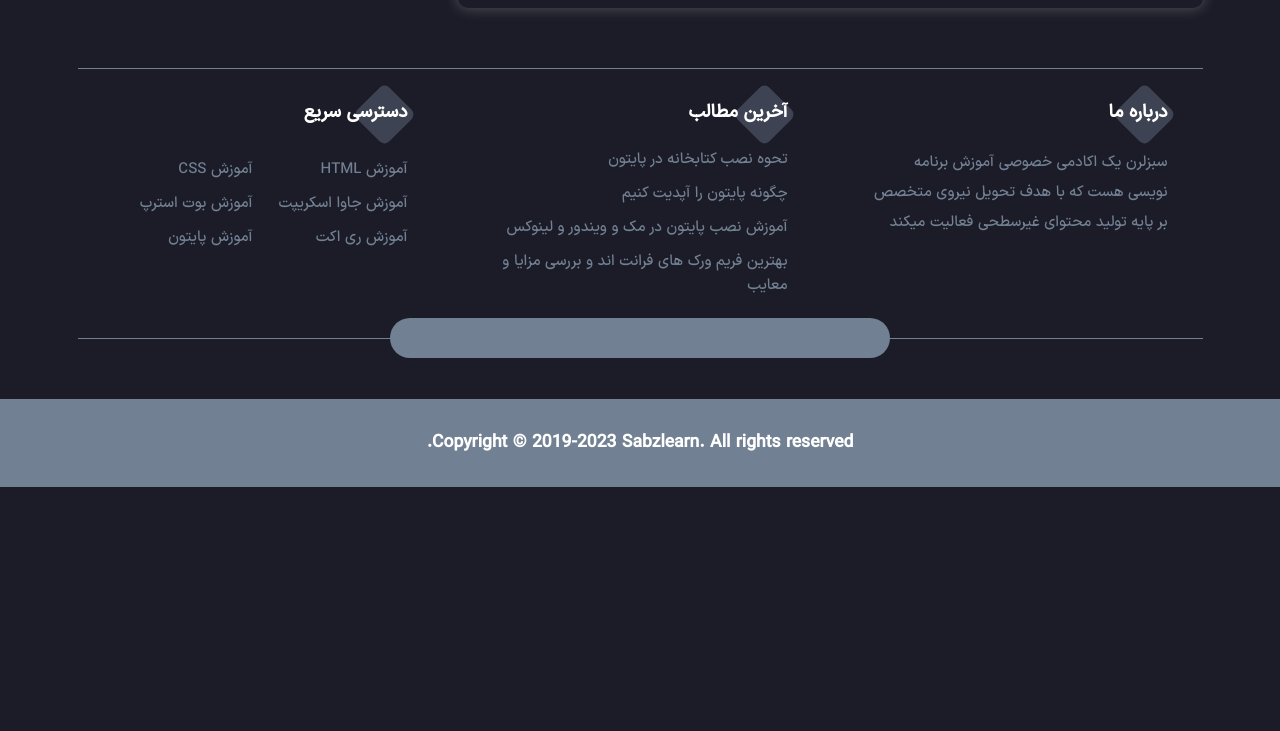
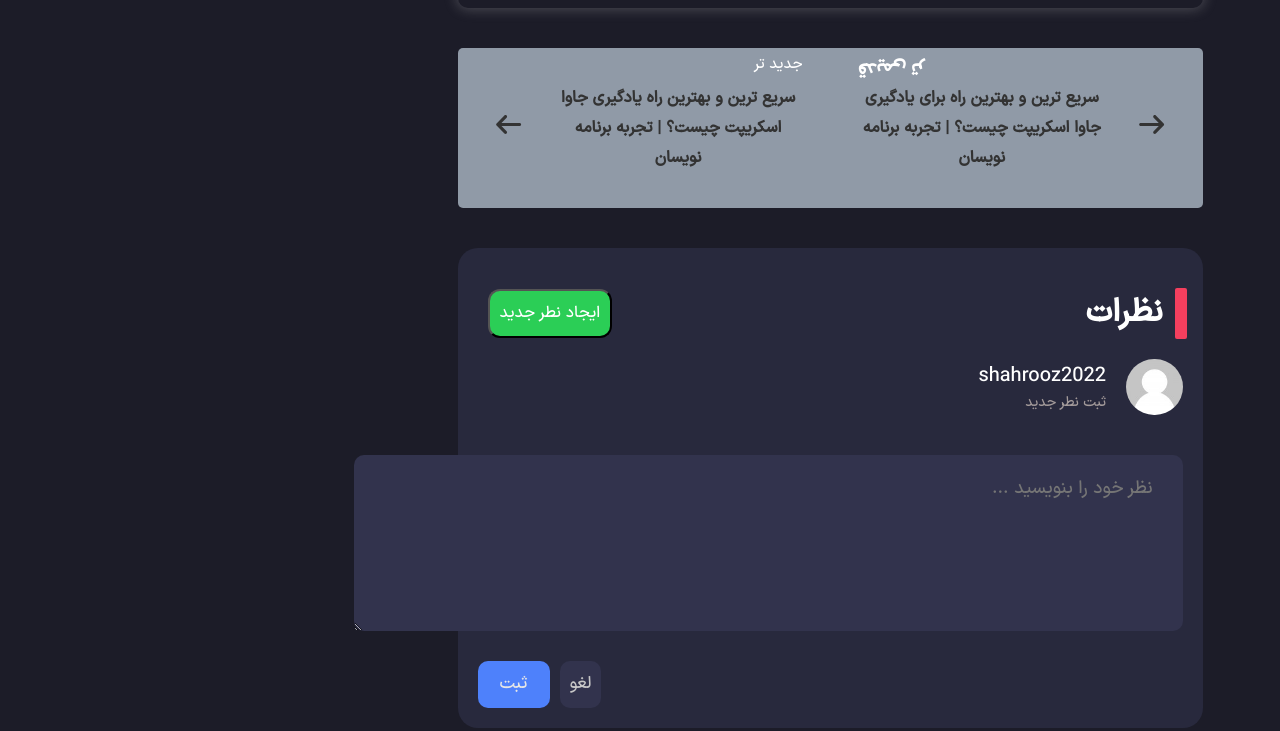
Before and after one commit to shahroozdevelop/projectRealSabzLearn, a plain HTML site: page blog.html in a window 1280 px wide. Shown: the part 4233-4964 px from the top of the page. Before the commit the page ends 4720 px from the top, so only its background shows below. Drawn offline with nearby package versions, Linux system fonts and the light colour scheme.

Commit message:
update-site

```diff
--- a/blog.html
+++ b/blog.html
@@ -370,6 +370,49 @@
 
                             </div>
                         </div>
+
+
+                    </div>
+
+                    <div class="suggestion-articles">
+                        <div  class="row">
+                            <div class="col-lg-6">
+                                <div class="suggestion-articles__right  suggestion-articles__content  ">
+                                    <a href=""   class=" suggestion-articles__link-icon">    <i class="fas fa-arrow-right  suggestion-articles__icon  "></i>    </a>
+                                    <a  href=""  class="suggestion-articles__link">سریع ترین و  بهترین راه برای یادگیری جاوا اسکریپت چیست؟ | تجربه برنامه نویسان </a>
+
+                                </div>
+                            </div>
+                            <div class="col-lg-6">
+                                <div class="suggestion-articles__left suggestion-articles__content">
+                                    <a href=""  class=" suggestion-articles__link-icon">    <i class="fas fa-arrow-left  suggestion-articles__icon  "></i>    </a>
+                                    <a  href=""  class="suggestion-articles__link"> سریع ترین  و بهترین راه یادگیری جاوا اسکریپت چیست؟ | تجربه برنامه نویسان  </a>
+
+                                </div>
+
+                            </div>
+                        </div>
+                    </div>
+
+
+                    <div class="comment">
+                        <div class="comment-header">
+                            <h1  class="comment-header__title">نظرات</h1>
+                            <button  class="comment-btn__new">ایجاد نطر جدید </button>
+                        </div>
+                        <div class="comment-profile">
+                            <img src="./images/logo/user.jpg"  class="comment-profile__img" alt="">
+                            <div class="comment-profile__details">
+                                <h2  class="comment-profile__details-user-name">shahrooz2022</h2>
+                                <div class="comment-profile__details-new-Commant-text">ثبت نطر جدید</div>
+                            </div>
+                        </div>
+                        <textarea  class="comment-write"  cols="80" rows="5"  placeholder="نظر خود را بنویسید ..."></textarea>
+                        <div class="comment-btns">
+                            <button  class="comment-btn__cancel">لغو</button>
+                            <button  type="submit"  class="comment-btn__save">ثبت  </button>
+                        </div>
+
                     </div>
 
                 </div>
@@ -522,8 +565,6 @@
     </main>
 
 
-
-
     <!-- start  footer section  -->
     <footer class="footer  ">
         <div class="container ">
--- /dev/null
+++ b/css/comment.css
@@ -0,0 +1,117 @@
+/* start commant section styles */
+
+.comment {
+    background-color: #28293D;
+    padding: 2rem;
+    border-radius: 2rem;
+
+
+}
+
+.comment-header {
+    margin: 2rem 1rem;
+    font-weight: bold;
+    display: flex;
+    align-items: center;
+    justify-content: space-between;
+}
+
+.comment-btn__new {
+    background-color: var(--primary-color);
+    font-size: 1.6rem  ;
+    padding: 1rem  ;
+    color: #fff;
+    border-radius: 1.2rem  ;
+
+}
+
+.comment-header__title {
+    font-size: 3.2rem;
+    position: relative;
+    margin-right: 1rem   ;
+
+}
+.comment-header__title::before{
+    content: "";
+    position: absolute;
+    height: 100%;
+    width: 1.2rem ;
+    background-color: #F43F5E;
+    right: -2.4rem;
+    bottom: 0;
+    border-radius: 0.2rem  ;
+}
+
+.comment-profile {
+    display: flex;
+    align-items: center;
+    justify-content: flex-start;
+    margin-bottom: 4rem;
+
+}
+
+.comment-profile__img {
+    border-radius: 50%;
+    width: 8%;
+    margin-left: 2rem;
+
+
+
+}
+
+
+
+.comment-profile__details-user-name {
+    font-size: 2rem;
+    font-weight: lighter;
+}
+
+.comment-write {
+    background-color: #32334D;
+    border: 0;
+    border-radius: 1rem;
+    padding: 2rem   3rem;
+    margin-bottom: 2rem;
+    color: white;
+    font-size: 1.7rem  ;
+}
+
+.comment-write::placeholder {
+    font-size: 1.8rem;
+}
+
+.comment-profile__details-new-Commant-text {
+    font-size: 1.4rem;
+    color: #a39a9a;
+
+}
+
+.comment-btns {
+    display: flex;
+    align-items: center;
+    justify-content: flex-end;
+
+}
+
+.comment-btn__cancel,
+.comment-btn__save {
+    border-radius: 1rem;
+    background-color: #32334D;
+    padding: 1rem;
+    color: #c7c7c7;
+    border: 0;
+    outline: 0;
+    font-size: 1.7rem;
+}
+
+.comment-btn__save {
+    border-radius: 1rem;
+    background-color: #4E81FB;
+    padding: 1rem 1.3em;
+    color: rgb(230, 230, 230);
+    border: 0;
+    outline: 0;
+    margin-right: 1rem;
+    font-size: 1.7rem;
+
+}
--- a/css/main-blog.css
+++ b/css/main-blog.css
@@ -7,6 +7,7 @@
 @import url(./broadcrumb.css);
 @import url(./sidebarCoursesBox.css);
 @import url(./pagination.css);
+@import url(./comment.css);
 @import url(./footer.css);
 
 /* starter .... */
@@ -283,7 +284,7 @@
 
 .article-socialMedia__title {
     color: #cecccc;
-    font-size: 1.5rem  ;
+    font-size: 1.5rem;
 }
 
 .article-socialMedia__icons {
@@ -298,3 +299,71 @@
     color: #ccc;
     font-size: 2rem;
 }
+
+/* start article suggestion  styles */
+.suggestion-articles {
+    display: flex;
+    align-items: center;
+    background-color: #909aa7;
+    padding: 3.5rem 2.5rem;
+    margin: 4rem 0;
+    border-radius: 0.5rem;
+
+}
+
+.suggestion-articles__right {
+
+    position: relative;
+
+}
+
+.suggestion-articles__right::after {
+    content: "قدیمی تر ";
+    position: absolute;
+    top: -3rem;
+    left: 2rem;
+    transform: rotate(180deg);
+    font-size: 1.8rem;
+    font-weight: bold;
+
+}
+
+.suggestion-articles__left::after {
+    content: "جدید تر ";
+    position: absolute;
+    top: -3rem;
+    right: 2rem;
+    /* transform: rotate(); */
+    font-size: 1.5rem;
+
+}
+
+.suggestion-articles__content {
+    display: flex;
+    align-items: center;
+}
+
+
+.suggestion-articles__icon {
+    padding: 1rem;
+    color: #333333;
+    font-size: 2.5rem;
+}
+
+.suggestion-articles__link {
+    text-align: center;
+    line-height: 3rem;
+    color: #333333;
+    font-weight: bolder;
+    margin: 0 2rem;
+}
+
+.suggestion-articles__left {
+    display: flex;
+    flex-direction: row-reverse;
+    position: relative;
+
+}
+
+
+/* finish   article suggestion  styles */
```
